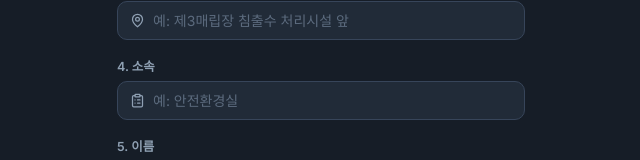
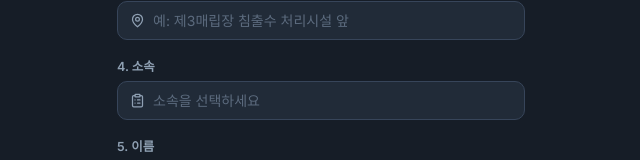
Before and after one commit to sojleeee/acha-sago-app, a React (Vite) app: page / in a window 1280 px wide. Shown: the part 358-518 px from the top of the page, without its empty margins (319-959 px from the left). Built offline with nearby package versions, Linux system fonts and the light colour scheme.

Commit message:
Update ReportApp.jsx

```diff
--- a/src/ReportApp.jsx
+++ b/src/ReportApp.jsx
@@ -13,6 +13,15 @@ const C = {
   yellow: "#FFC845", red: "#E85D4C", blue: "#5A9BE8",
   green: "#4CAF7D", orange: "#E8974C",
 };
+
+const DEPT_LIST = [
+  "감사실", "안전환경실", "ESG전략실", "홍보비서실",
+  "기획조정처", "경영지원처",
+  "매립시설처", "매립운영처", "물환경처",
+  "자원사업처", "탄소사업처", "에너지사업처",
+  "지역상생처", "체육공원처",
+  "기술정보처", "연구분석처",
+];
 
 const HAZARD_TYPES = [
   { id: "slip",     label: "🚶 넘어짐·미끄러짐·걸림", color: C.yellow },
@@ -467,7 +476,12 @@ function ReportForm({ onSubmit }) {
       <Field label="4. 소속" error={errors.dept}>
         <div style={{ display: "flex", alignItems: "center", gap: 8, background: C.surface, border: `1px solid ${C.line}`, borderRadius: 10, padding: "0 12px" }}>
           <ClipboardList size={15} color={C.muted} />
-          <input value={dept} onChange={(e) => setDept(e.target.value)} placeholder="예: 안전환경실" style={iS} />
+          <select value={dept} onChange={(e) => setDept(e.target.value)} style={{ ...iS, appearance: "none", WebkitAppearance: "none", color: dept ? C.text : "#5C6B7E" }}>
+            <option value="" disabled>소속을 선택하세요</option>
+            {DEPT_LIST.map((d) => (
+              <option key={d} value={d} style={{ color: C.text, background: C.surface }}>{d}</option>
+            ))}
+          </select>
         </div>
       </Field>
 
```
